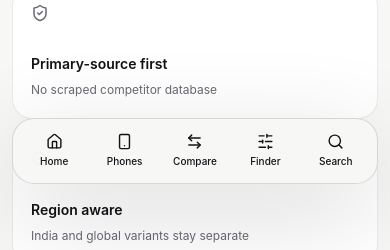
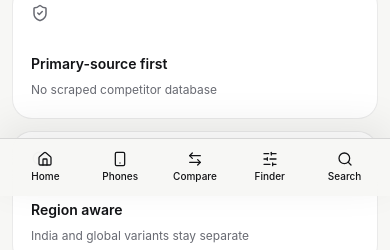
Before and after one commit to S2zxx0zxx/Comparemobiles, a Next.js app: page / in a window 390 px wide. Shown: the part 648-898 px from the top of the page. Built offline with nearby package versions, Linux system fonts and the light colour scheme; no server answers.

Commit message:
fix: refine mobile navigation safe area

```diff
--- a/src/components/mobile-dock.tsx
+++ b/src/components/mobile-dock.tsx
@@ -11,10 +11,17 @@ const items = [
 
 export function MobileDock() {
   return (
-    <nav className="fixed inset-x-3 bottom-3 z-40 grid grid-cols-5 rounded-[22px] border border-[var(--line-strong)] bg-[color:var(--paper-alpha-strong)] p-1.5 shadow-[var(--shadow-3)] backdrop-blur-2xl lg:hidden" aria-label="Mobile navigation">
+    <nav
+      className="fixed inset-x-0 bottom-0 z-40 grid grid-cols-5 border-t border-[var(--line-strong)] bg-[color:var(--paper-alpha-strong)] px-2 pb-[max(0.4rem,env(safe-area-inset-bottom))] pt-1.5 shadow-[0_-12px_40px_rgba(0,0,0,0.08)] backdrop-blur-2xl lg:hidden"
+      aria-label="Mobile navigation"
+    >
       {items.map(({ label, href, icon: Icon }) => (
-        <Link key={label} href={href} className="flex min-w-0 flex-col items-center gap-1 rounded-2xl px-1 py-2 text-[10px] font-medium text-[var(--muted)] transition hover:bg-[var(--surface-2)] hover:text-[var(--ink)]">
-          <Icon size={17} />
+        <Link
+          key={label}
+          href={href}
+          className="flex min-w-0 flex-col items-center gap-0.5 rounded-xl px-1 py-1.5 text-[10px] font-medium text-[var(--muted)] transition hover:bg-[var(--surface-2)] hover:text-[var(--ink)]"
+        >
+          <Icon size={16} strokeWidth={1.9} />
           <span className="truncate">{label}</span>
         </Link>
       ))}
```
